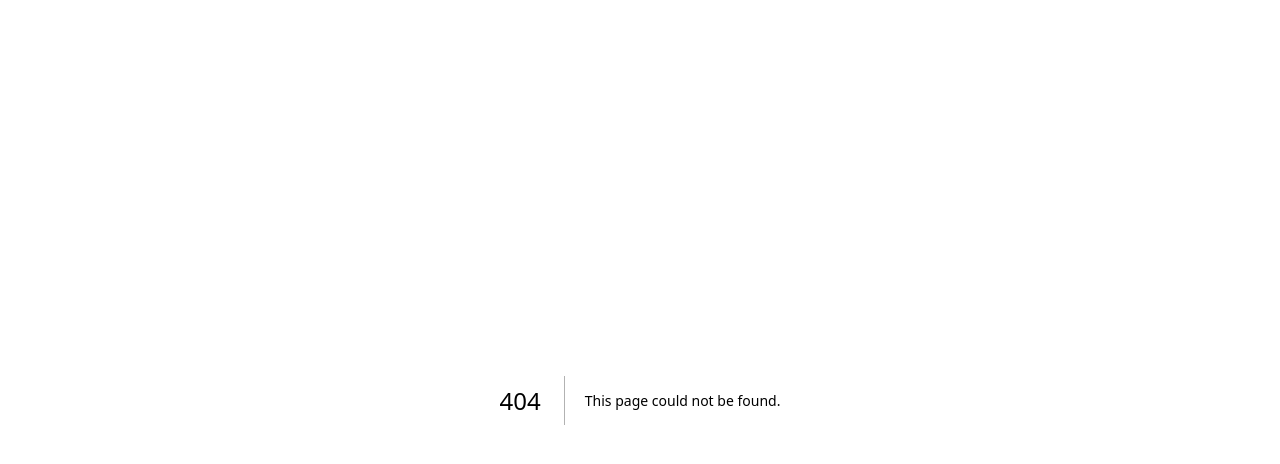
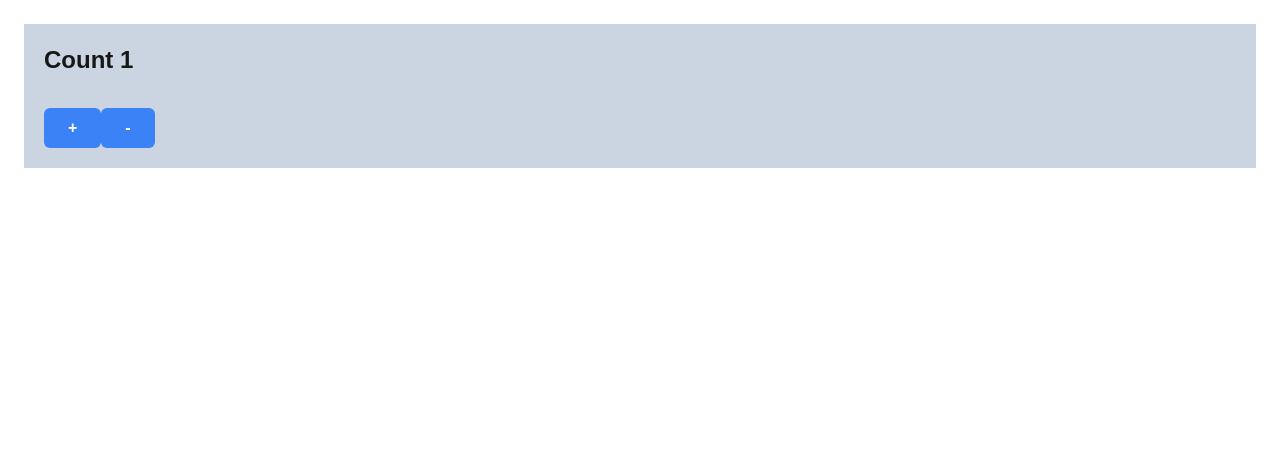
Before and after one commit to ulysses0511/cprg306-assignments, a Next.js app: page /week-4 in a window 1280 px wide. Before the commit this address had no page. Shown: the top 464 px of the page. Built offline with nearby package versions, Linux system fonts and the light colour scheme.

Commit message:
completed week 4 assignment

```diff
--- a/app/page.js
+++ b/app/page.js
@@ -7,6 +7,7 @@ export default function Home(){
       <ul>
         <li><Link href="/week-2">Week 2 Assignment</Link></li>
         <li><Link href="/week-3">Week 3 Assignment</Link></li>
+        <li><Link href="/week-4">Week 4 Assignment</Link></li>
       </ul>
     </main>
   );
--- /dev/null
+++ b/app/week-4/new-item.js
@@ -0,0 +1,36 @@
+'use client'
+
+import {useState} from "react";
+
+export default function NewItem(){
+
+    const [quantity, setQuantity] = useState(1);
+
+    const increment = () => {
+        let currentQuantity = quantity;
+        if (currentQuantity < 20){
+            setQuantity(currentQuantity + 1);
+        }
+    }
+
+    const decrement = () => {
+        let currentQuantity = quantity;
+        if (currentQuantity > 1){
+            setQuantity(currentQuantity - 1);
+        }
+    }
+
+    let buttonStyles = "mt-4 px-6 py-2 bg-blue-500 text-white font-semibold rounded-md";
+
+    return (
+        <div className="justify-center bg-slate-300 p-5">
+            <h2 className="text-2xl font-semibold mb-4">Count {quantity}</h2>
+            <div>
+                <button onClick={increment} class={buttonStyles} disabled={quantity===20}>+</button>
+                <button onClick={decrement} class={buttonStyles} disabled={quantity===1}>-</button>
+            </div>
+        </div>
+
+    );
+
+}
--- /dev/null
+++ b/app/week-4/page.js
@@ -0,0 +1,9 @@
+import NewItem from "./new-item";
+
+export default function Page(){
+    return (
+        <main className="container mx-auto p-6">
+            <NewItem/>
+        </main>
+    );
+}
```
